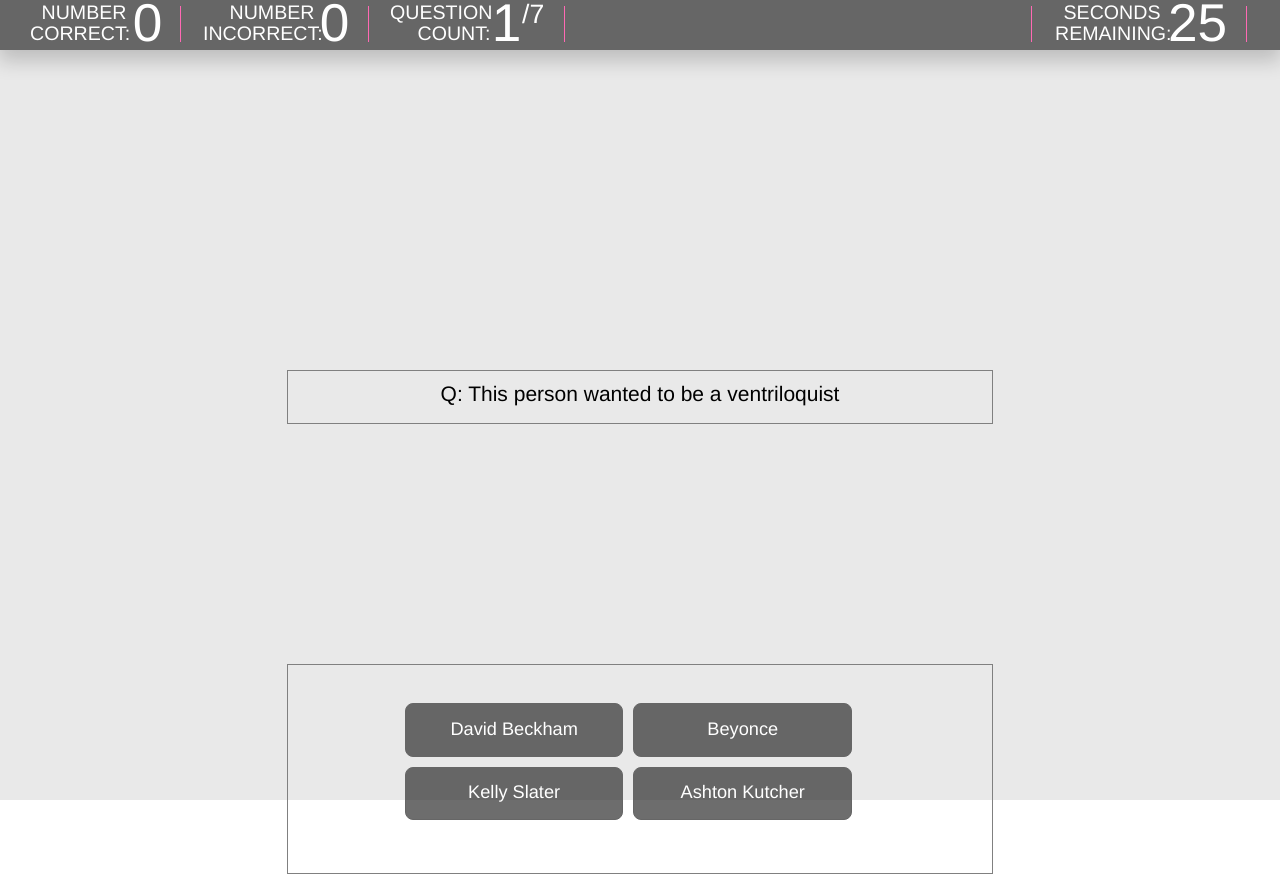
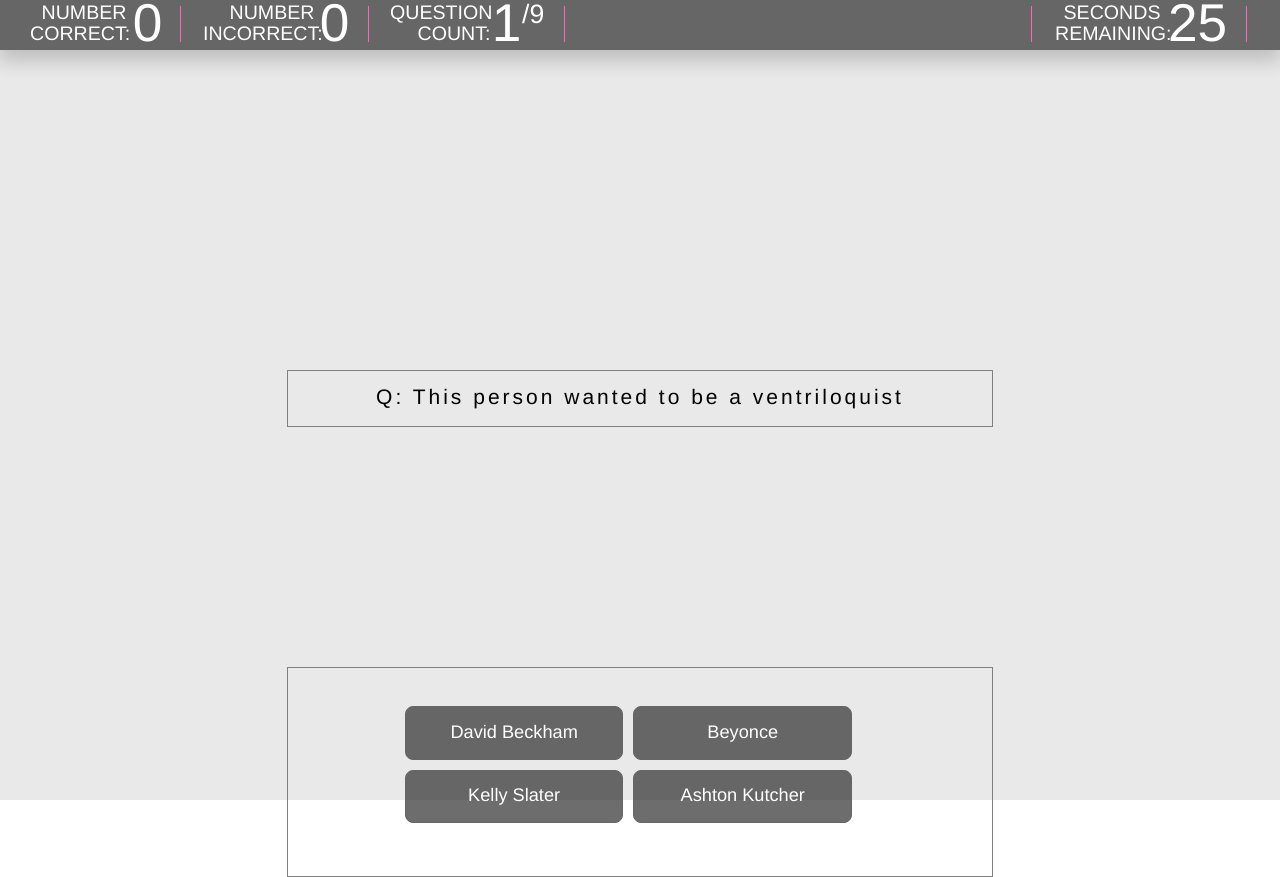
Before and after one commit to spencej4/TriviaGame, a plain HTML site: page index.html in a window 1280 px wide. Drawn offline with nearby package versions, Linux system fonts and the light colour scheme.

Commit message:
removes some comments from app.js

```diff
--- a/assets/css/style.css
+++ b/assets/css/style.css
@@ -258,12 +258,13 @@ button:focus {
     width: 55%;
     height: 40px;
     border: 1px solid grey;
-    padding-top: 12px;
-    padding: 30px auto 0 auto;
+    padding-top: 15px;
+    /* padding: 42px auto 0 auto; */
     font-size: 1.5em;
     position: relative;
     display: inline-block;
     text-align: center;
+    letter-spacing: 3px;
 }
 
 #question p {
--- a/assets/javascript/app.js
+++ b/assets/javascript/app.js
@@ -9,6 +9,7 @@ let triviaGame = {
     incorrectNum: 0,
     header: "",
     timerId: "",
+    timerPauseId: "",
     gif: "",
     answerClicked: false,
     questions: [
@@ -104,6 +105,25 @@ let triviaGame = {
             ]
         },
         {
+            question: "Can't turn left...",
+            answer: "Zoolander",
+            gifLink: "assets/images/zoolander.gif",
+            options: [{
+                answer: "Magnetic particles"
+            },
+            {
+                answer: "The first airplane"
+            },
+            {
+                answer: "Three-wheeler"
+            },
+            {
+                answer: "Zoolander"
+            },
+
+            ]
+        },
+        {
             question: "What type of galaxy is our Milky Way?",
             answer: "A_spiral_galaxy",
             gifLink: "assets/images/galaxy.gif",
@@ -139,7 +159,37 @@ let triviaGame = {
                 },
             ]
         },
+        {
+            question: "In which film do two cats sing “The Siamese Cat Song”?",
+            gifLink: "assets/images/siamese.gif",
+            answer: "Lady_and_the_Tramp",
+            options: [{
+                answer: "101 Dalmations"
+            },
+            {
+                answer: "Lady and the Tramp"
+            },
+            {
+                answer: "My Fair Lady"
+            },
+            {
+                answer: "An American Tail"
+            }
+            ]
+        },
     ],
+
+
+    stopGame: function () {
+        let numLeft = triviaGame.questions.length;
+        // if there are no questions left
+        if (numLeft === triviaGame.num) {
+            triviaGame.showGameOverGif();
+            triviaGame.showPlayAgain();
+        } else {
+            triviaGame.makeGameBoard(triviaGame.num);
+        }
+    },
 
     makeHeaderStats: function () {
         //header
@@ -234,17 +284,6 @@ let triviaGame = {
         timerSpan.text(triviaGame.timeLeft);
     },
 
-    stopGame: function () {
-        let numLeft = triviaGame.questions.length;
-        if (numLeft === triviaGame.num) {
-            console.log('game over');
-            triviaGame.showGameOverGif();
-            triviaGame.showPlayAgain();
-        } else {
-            triviaGame.makeGameBoard(triviaGame.num);
-        }
-    },
-
     makeGameBoard: function (num) {
         this.emptyBoard();
         this.makeHeaderStats();
@@ -305,7 +344,6 @@ let triviaGame = {
         triviaGame.timeLeft = 30;
         triviaGame.timerId = setInterval(triviaGame.countdown, 1000);
         triviaGame.countdown();
-
     },
 
     countdown: function () {
@@ -384,24 +422,26 @@ let triviaGame = {
         triviaGame.correctNum++
         $('#correctNumSpan').text(triviaGame.correctNum);
         triviaGame.num++;
-        $('#question').text("Nice Job!");
+        $('#question').text("Correct!");
 
-        myVar = setTimeout(function () {
+        // pauses game to show correct answer
+        triviaGame.timerPauseId = setTimeout(function () {
+            // makes timer
             triviaGame.makeTimer();
-            // check if game is out of questions
+            // checks if game is out of questions
             triviaGame.stopGame();
-            // triviaGame.makeGameBoard(triviaGame.num);
-        }, 5000);
+        }, 4000);
     },
 
     answerNotSelected: function (selection) {
+        // shows the correct answer
         triviaGame.showAnswer();
-        console.log(selection);
         let selected = $("#" + selection);
-        console.log(`Trivia Game Index: ${triviaGame.index}`);
         // changes background of selected answer
         selected.css('background-color', '#F33C62');
+        // resets selected variable
         selected = "";
+
         //updates number of incorrect
         triviaGame.incorrectNum++
         // changes text of incorrectNum in header
@@ -411,10 +451,13 @@ let triviaGame = {
         // displays message
         $('#question').text("Nice try...");
 
-        myVar = setTimeout(function () {
+        //pause game to show correct answer
+        triviaGame.timerPauseId = setTimeout(function () {
+            // make timer
             triviaGame.makeTimer();
+            // check if game is out of questions
             triviaGame.stopGame();
-        }, 30);
+        }, 4000);
     },
 
     showAnswer: function() {
@@ -430,19 +473,3 @@ let triviaGame = {
     }
 
 }
-
-
-
-// add more questions
-// and gifs
-
-// create game over div             DONE
-// create play again button and     DONE
-// create play again function
-
-// create tally            DONE
-// 5/10                DONE
-
-// randomize answers
-// create tally         DONE
-// correct, incorrect,  DONE
```
Also changed, not shown: assets/images/running.gif (added), assets/images/siamese.gif (added), assets/images/zoolander.gif (added), 1 other file.
